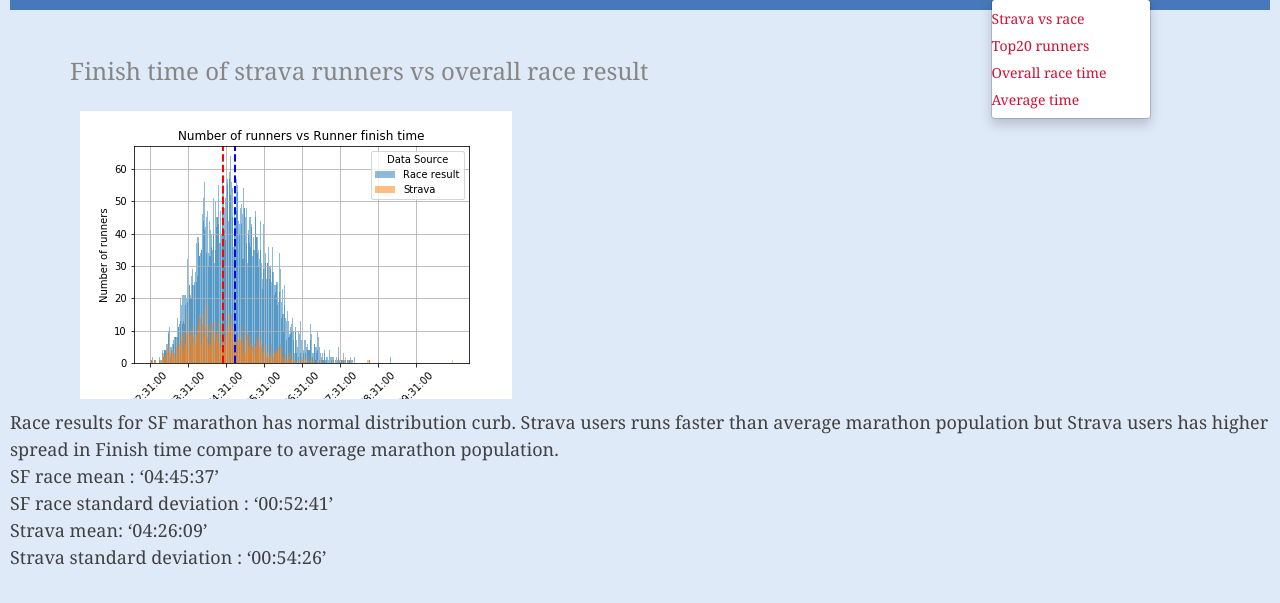
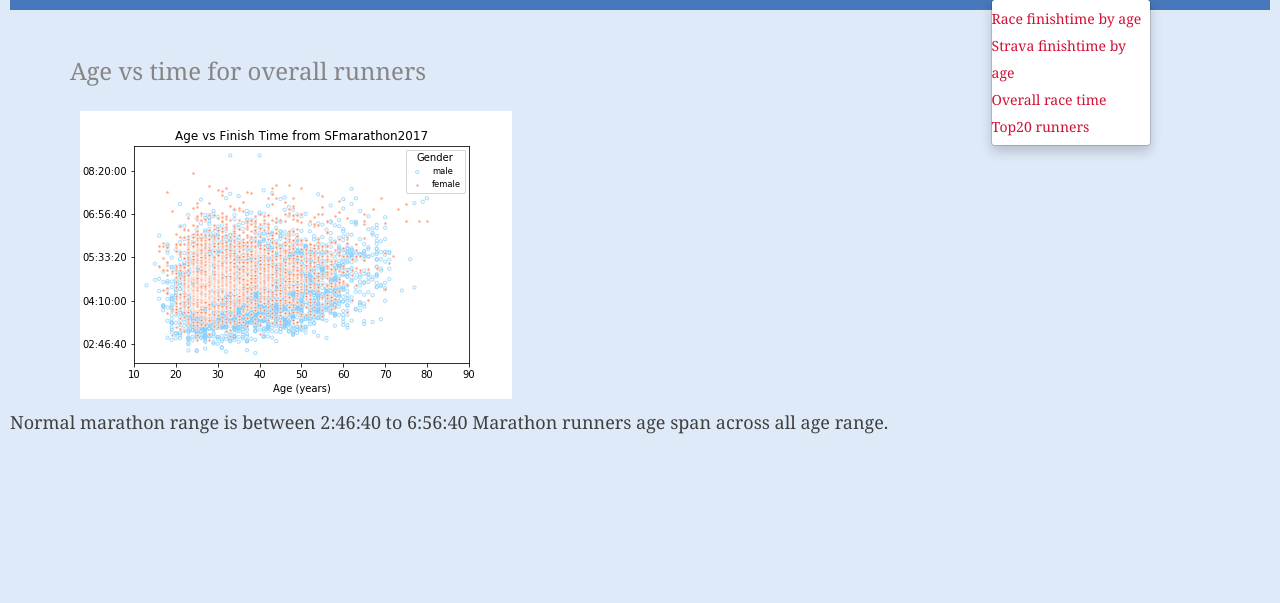
Before and after one commit to EmilySakata/data_visualization, a plain HTML site: page age_vs_finishtime_race.html in a window 1280 px wide. Both pictures are taken after a click on the button "Plot". Shown: the part 61-664 px from the top of the page. Drawn offline with nearby package versions, Linux system fonts and the light colour scheme.

Commit message:
update visualization - age vs finishtime

```diff
--- a/age_vs_finishtime_race.html
+++ b/age_vs_finishtime_race.html
@@ -34,10 +34,10 @@
         </button>
 
       <div class="dropdown-menu" id = "nav-button ">
-          <a class="dropdown-item"  href="#">Strava vs race </a><br>
-          <a class="dropdown-item"  href="#">Top20 runners </a><br>
-          <a class="dropdown-item"  href="#">Overall race time</a> <br>
-          <a class="dropdown-item"  href="#">Average time</a>
+   		 <a class="dropdown-item"  href="age_vs_finishtime_race.html">Race finishtime by age </a><br>
+          <a class="dropdown-item"  href="age_vs_finishtime_strava.html">Strava finishtime by age </a><br>
+          <a class="dropdown-item"  href="comparison_finishtime.html">Overall race time</a> <br>
+          <a class="dropdown-item"  href="top10runner.html">Top20 runners</a>
         </div>
       </div>
 
@@ -49,28 +49,21 @@
 
 <main class="container">
         <br>
-        <h2 >Finish time of strava runners vs overall race result</h2>
+        <h2 >Age vs time for overall runners </h2>
         <br>
           </main>
 	<div class="container">
 
      	<div class="media">
-  			<img class="d-flex align-self-center mr-3" src="images/strava vs race.png" alt="overall runner race result vs Strava users">
+  			<img class="d-flex align-self-center mr-3" src="images/SF_agevstime.png" alt="overall runner race result vs Strava users">
 
       	</div>
       </div>
 		<div class="row">
       		<div class="col-sm-12">
 			<p>
-			Race results for SF marathon has normal distribution curb.
-			Strava users runs faster than average marathon population but Strava users has higher spread in Finish time compare to average marathon population.
-			<br>
-			<ul>
-			<li>SF race mean : ‘04:45:37’</li>
-			<li>SF race standard deviation : ‘00:52:41’</li>
-			<li>Strava mean: ‘04:26:09’</li>
-			<li>Strava standard deviation : ‘00:54:26’</li>
-			</ul>
+			Normal marathon range is between 2:46:40 to 6:56:40
+			Marathon runners age span across all age range.
 
 	       </p>
       		</div>
```
